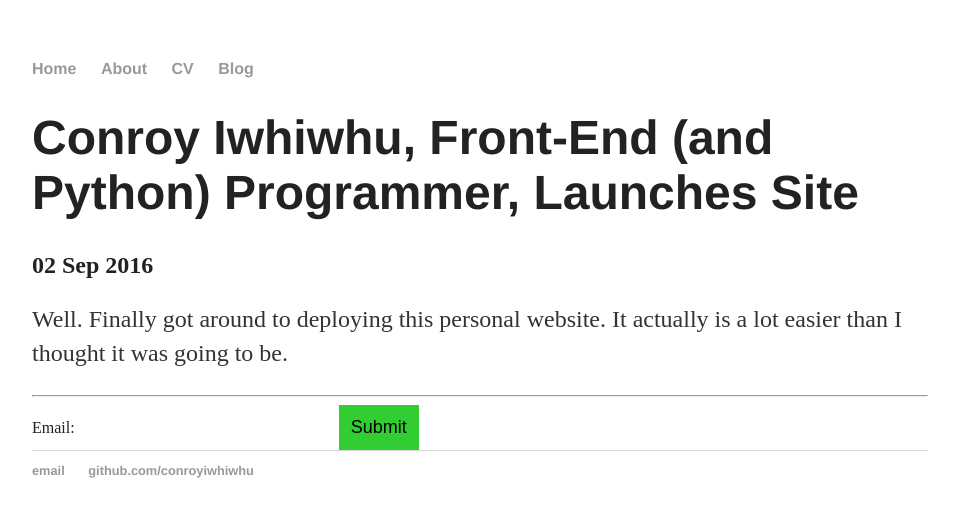
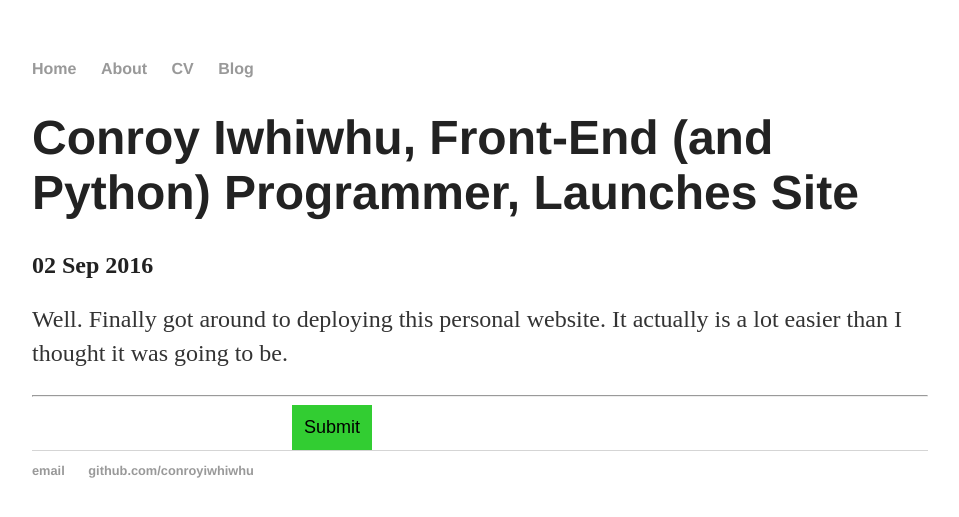
Before and after one commit to conroyiwhiwhu/conroyiwhiwhu.github.io, a Jekyll site: the page built from _posts/2016-09-02-conroy-iwhiwhu-site-launched.md, in a window 1280 px wide. Shown: the top 517 px of the page, without its empty margins (160-1119 px from the left). Built offline with Jekyll 4.4.1, drawn with Linux system fonts in a browser that asks for light colours.

Commit message:
Revert "updates"
This reverts commit 3e2c1176d4cc285189e1143abe37e8e196c17d84.

```diff
--- a/_includes/disqus.html
+++ b/_includes/disqus.html
@@ -1,4 +1,4 @@
 <div id="disqus_thread"></div>
-    <form action="form.asp">
-        Email: <input type="email" name="vsremail"> <input type="submit">
+    <form>
+        <input type="email"> <input type="submit">
     </form>
```
